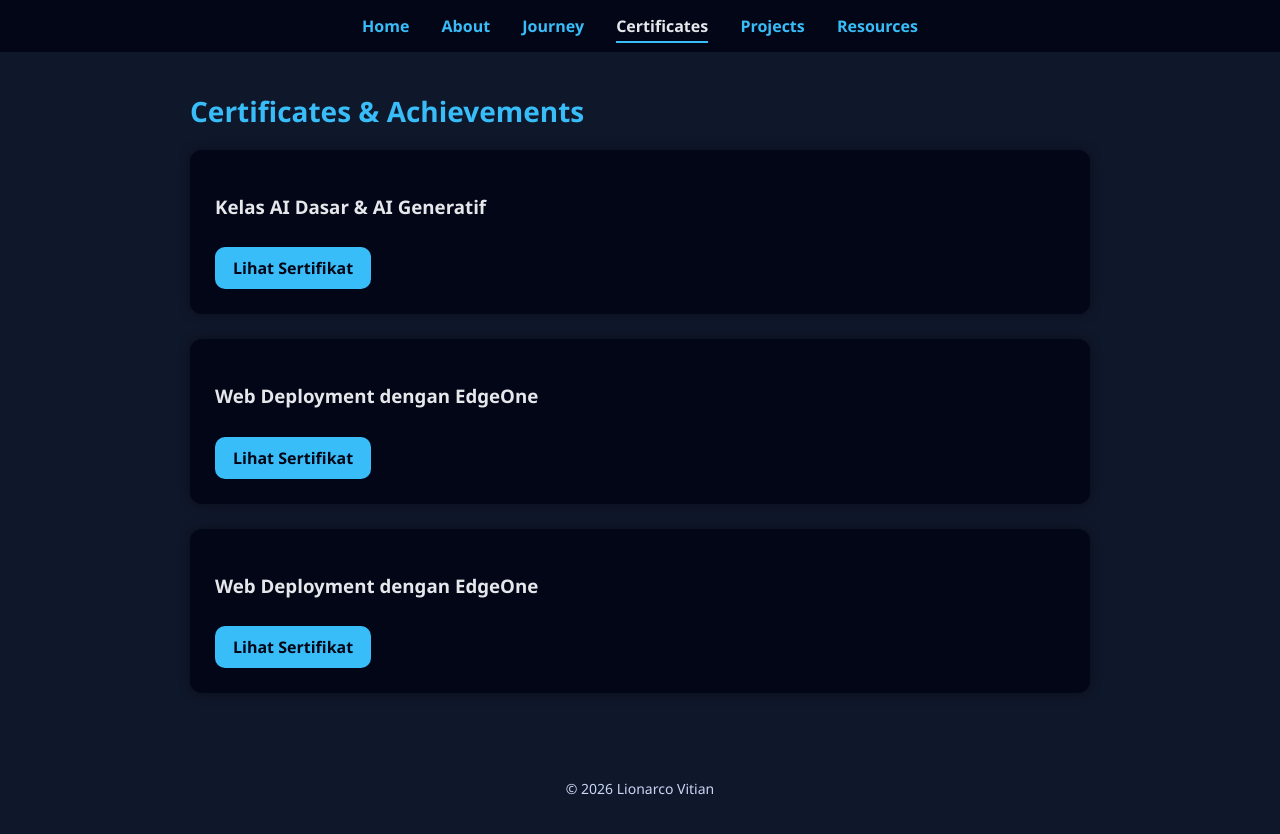
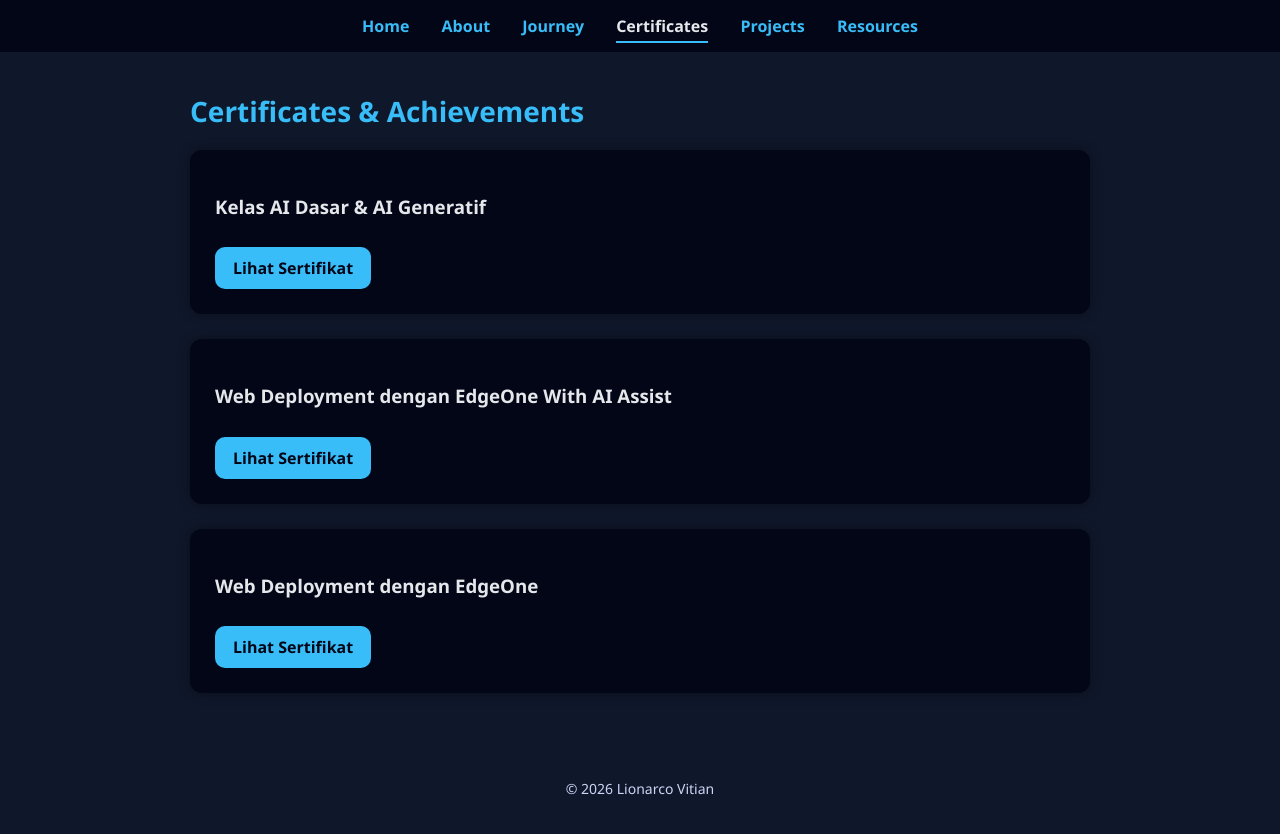
Before and after one commit to Lionarco/lionarco-portofolio, a plain HTML site: page certificates.html in a window 1280 px wide. Drawn offline with Linux system fonts and the light colour scheme.

Commit message:
Update certificates.html

```diff
--- a/certificates.html
+++ b/certificates.html
@@ -30,7 +30,7 @@
   </div>
 
   <div class="card">
-    <h3>Web Deployment dengan EdgeOne</h3>
+    <h3>Web Deployment dengan EdgeOne With AI Assist</h3>
     <a class="button"
        href="assets/certificates/certificate-lionarcovitian-codepolitan.pdf"
        target="_blank">
```
